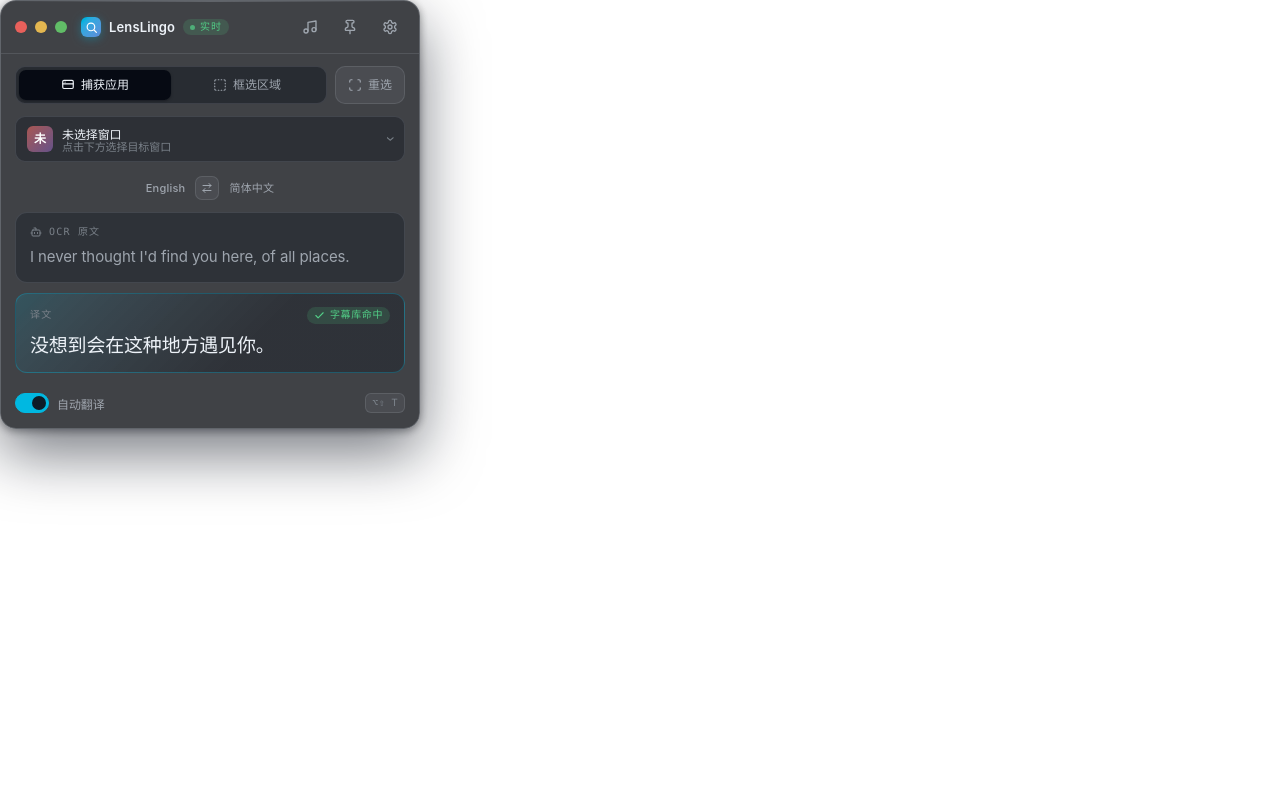
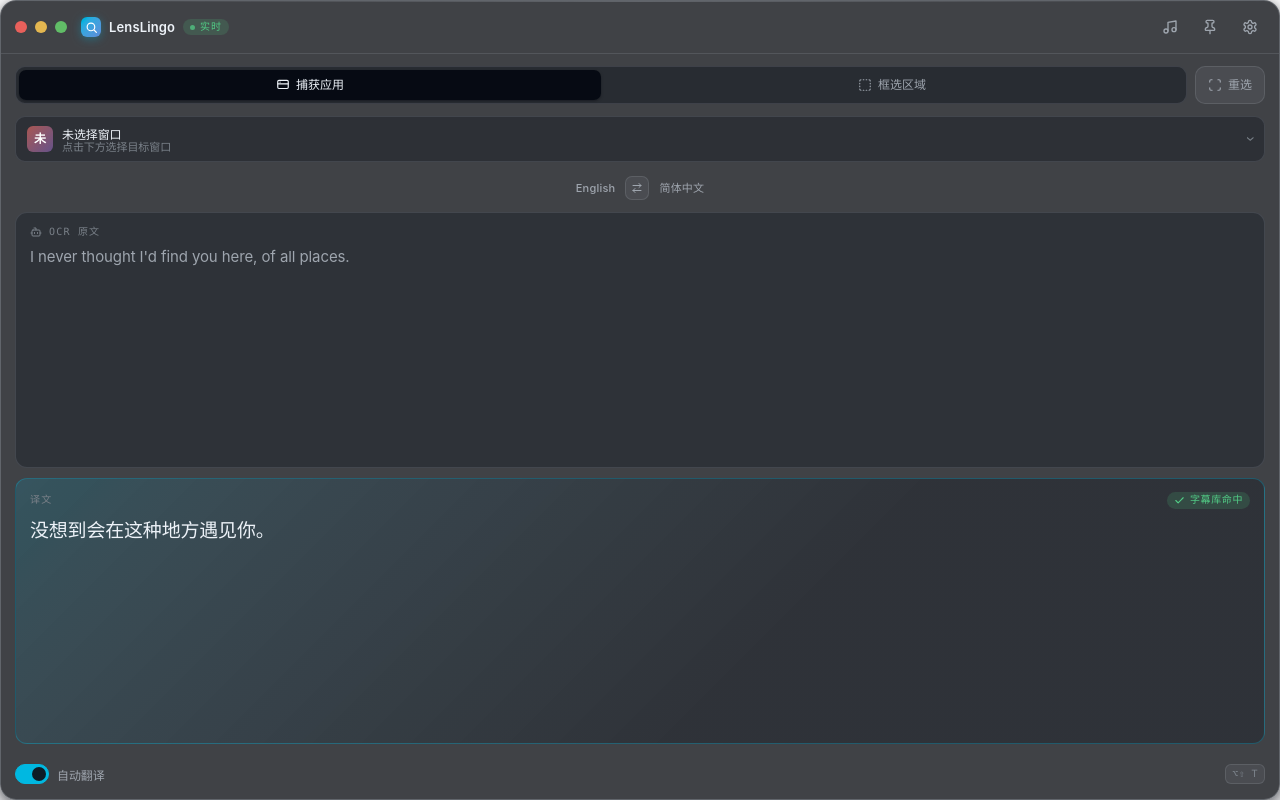
Before and after one commit to hsolaire/lore-lingo, a Vue app: page / in a window 1280 px wide. Built offline with nearby package versions, Linux system fonts and the light colour scheme.

Commit message:
fix(ui): restore movable compact main window
Use Tauri native window dragging with explicit control exclusions and the minimum required capability.

Size the main panel to its native window, default to 420x480, and keep translation and settings overflow inside their flexible content regions.

```diff
--- a/src-tauri/capabilities/default.json
+++ b/src-tauri/capabilities/default.json
@@ -8,6 +8,7 @@
     "core:window:allow-set-always-on-top",
     "core:window:allow-close",
     "core:window:allow-minimize",
+    "core:window:allow-start-dragging",
     "core:window:allow-show",
     "core:window:allow-hide",
     "core:window:allow-set-focus",
--- a/src-tauri/tauri.conf.json
+++ b/src-tauri/tauri.conf.json
@@ -15,7 +15,7 @@
         "label": "main",
         "title": "LensLingo",
         "width": 420,
-        "height": 640,
+        "height": 480,
         "minWidth": 380,
         "minHeight": 480,
         "resizable": true,
--- a/src/components/main-panel/MainPanel.vue
+++ b/src/components/main-panel/MainPanel.vue
@@ -22,8 +22,11 @@ import SettingsDrawer from '@/components/settings/SettingsDrawer.vue'
 .app {
   position: relative;
   z-index: 3;
-  width: 420px;
+  width: 100%;
+  height: 100%;
   max-width: 100%;
+  min-width: 0;
+  min-height: 0;
   background: var(--glass);
   backdrop-filter: blur(40px) saturate(1.7);
   -webkit-backdrop-filter: blur(40px) saturate(1.7);
--- a/src/components/main-panel/TitleBar.vue
+++ b/src/components/main-panel/TitleBar.vue
@@ -9,23 +9,29 @@ const { enter } = useLyricMode()
 const { drawerOpen, toggleDrawer } = useSettings()
 const { pinned, togglePin } = useTranslator()
 
-let win: any = null
+let win: ReturnType<typeof getCurrentWindow> | null = null
 try {
   win = getCurrentWindow()
 } catch (_) {
   // Tauri not available (dev mode without app context)
 }
 
-const closeWin   = () => win?.close()
+const closeWin = () => win?.close()
 const minimizeWin = () => win?.minimize()
+
+function startDragging(event: MouseEvent) {
+  if (!win || event.button !== 0) return
+  if (event.target instanceof Element && event.target.closest('[data-window-control]')) return
+  void win.startDragging().catch(() => {})
+}
 </script>
 
 <template>
-  <header class="titlebar">
-    <div class="traffic">
-      <i class="r" title="关闭" @click="closeWin"></i>
-      <i class="y" title="最小化" @click="minimizeWin"></i>
-      <i class="g"></i>
+  <header class="titlebar" @mousedown="startDragging">
+    <div class="traffic" data-window-control>
+      <button type="button" class="traffic-dot r" title="关闭" aria-label="关闭窗口" @click="closeWin"></button>
+      <button type="button" class="traffic-dot y" title="最小化" aria-label="最小化窗口" @click="minimizeWin"></button>
+      <span class="traffic-dot g" aria-hidden="true"></span>
     </div>
     <div class="brand">
       <span class="logo" aria-hidden="true"><Icon name="search" /></span>
@@ -33,11 +39,12 @@ const minimizeWin = () => win?.minimize()
       <span class="live">实时</span>
     </div>
     <span class="spacer"></span>
-    <button class="icon-btn" title="切换为屏幕歌词条" aria-label="切换为屏幕歌词条" @click="enter">
+    <button class="icon-btn" data-window-control title="打开翻译悬浮窗" aria-label="打开翻译悬浮窗" @click="enter">
       <Icon name="music" />
     </button>
     <button
       class="icon-btn"
+      data-window-control
       :class="{ active: pinned }"
       title="窗口置顶"
       aria-label="窗口置顶"
@@ -47,6 +54,7 @@ const minimizeWin = () => win?.minimize()
     </button>
     <button
       class="icon-btn"
+      data-window-control
       :class="{ active: drawerOpen }"
       title="设置"
       aria-label="设置"
@@ -61,14 +69,20 @@ const minimizeWin = () => win?.minimize()
 .titlebar {
   display: flex; align-items: center; gap: 10px;
   padding: 11px 14px;
-  -webkit-app-region: drag;
   border-bottom: 1px solid var(--border);
+  cursor: default;
+  user-select: none;
 }
-.traffic { display: flex; gap: 8px; -webkit-app-region: no-drag; }
-.traffic i { width: 12px; height: 12px; border-radius: 50%; display: block; cursor: pointer; }
+.traffic { display: flex; gap: 8px; }
+.traffic-dot {
+  width: 12px; height: 12px; border: 0; border-radius: 50%; display: block; padding: 0;
+}
+.traffic button { cursor: pointer; }
 .traffic .r { background: oklch(66% 0.17 25); }
 .traffic .y { background: oklch(80% 0.13 85); }
 .traffic .g { background: oklch(72% 0.15 145); cursor: default; }
+.traffic button:focus-visible,
+.icon-btn:focus-visible { outline: 2px solid var(--accent); outline-offset: 2px; }
 .brand { display: flex; align-items: center; gap: 8px; margin-left: 4px; }
 .brand .logo {
   width: 20px; height: 20px; border-radius: 6px;
@@ -87,7 +101,6 @@ const minimizeWin = () => win?.minimize()
   box-shadow: 0 0 0 0 var(--ok); animation: blink 1.8s ease-in-out infinite; }
 .spacer { flex: 1; }
 .icon-btn {
-  -webkit-app-region: no-drag;
   width: 30px; height: 30px; border-radius: 8px;
   border: 1px solid transparent; background: transparent; color: var(--muted);
   display: grid; place-items: center; cursor: pointer; transition: .15s;
--- a/src/components/main-panel/TranslateStream.vue
+++ b/src/components/main-panel/TranslateStream.vue
@@ -12,5 +12,25 @@ import TranslationCard from './TranslationCard.vue'
 </template>
 
 <style scoped>
-.stream { padding: 12px 14px 4px; display: flex; flex-direction: column; gap: 10px; }
+.stream {
+  flex: 1 1 auto;
+  min-height: 96px;
+  padding: 12px 14px 4px;
+  display: flex;
+  flex-direction: column;
+  gap: 10px;
+  overflow-y: auto;
+  scrollbar-width: thin;
+  scrollbar-color: var(--border-hi) transparent;
+}
+.stream::-webkit-scrollbar { width: 8px; }
+.stream::-webkit-scrollbar-thumb {
+  background: var(--border-hi);
+  border: 2px solid transparent;
+  border-radius: 8px;
+  background-clip: padding-box;
+}
+.stream :deep(.card) { flex: 1 0 auto; }
+.stream :deep(.card.source) { min-height: 92px; }
+.stream :deep(.card.target) { min-height: 106px; }
 </style>
--- a/src/components/settings/SettingsDrawer.vue
+++ b/src/components/settings/SettingsDrawer.vue
@@ -42,12 +42,18 @@ const activeTab = ref<Tab>('translate')
 <style scoped>
 .drawer {
   display: grid; grid-template-rows: 0fr;
+  flex: 0 1 0;
+  min-height: 0;
   transition: grid-template-rows .32s cubic-bezier(.4,0,.2,1);
   border-top: 1px solid transparent;
 }
-.drawer.open { grid-template-rows: 1fr; border-top-color: var(--border); }
-.drawer-inner { overflow: hidden; }
-.drawer-scroll { max-height: 340px; overflow-y: auto; padding: 4px 14px 14px; }
+.drawer.open {
+  grid-template-rows: 1fr;
+  flex-basis: 340px;
+  border-top-color: var(--border);
+}
+.drawer-inner { min-height: 0; overflow: hidden; }
+.drawer-scroll { height: 100%; overflow-y: auto; padding: 4px 14px 14px; }
 .drawer-scroll::-webkit-scrollbar { width: 8px; }
 .drawer-scroll::-webkit-scrollbar-thumb { background: var(--border-hi); border-radius: 8px; border: 2px solid transparent; background-clip: padding-box; }
 
```
Also changed, not shown: 1 other file (tests, documents, lock files or other folders).
